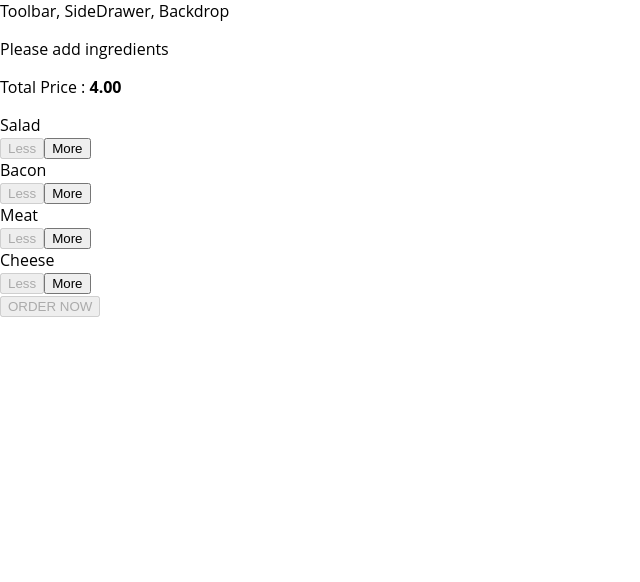
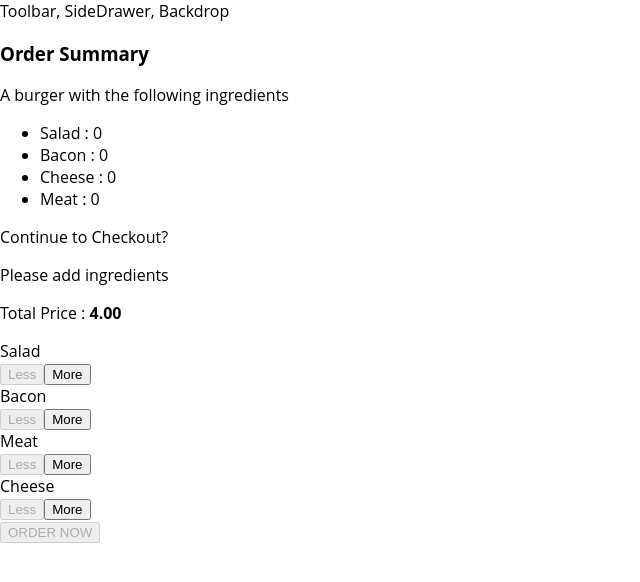
Before and after one commit to chomarlay/burger-app, a React app: page / in a window 1280 px wide. Shown: the top 582 px of the page, without its empty margins (0-640 px from the left). Built offline with nearby package versions, Linux system fonts and the light colour scheme; the HTML template or start-up script is replaced by a standard one.

Commit message:
Added Order summary modal

```diff
--- /dev/null
+++ b/src/components/Burger/OrderSummary/OrderSummary.js
@@ -0,0 +1,27 @@
+import React from 'react';
+import Auxilary from '../../../hoc/Auxilary';
+// import classes from './OrderSummary.css';
+
+const orderSummary = (props) => {
+    const ingredientSummary = Object.keys(props.ingredients)
+        .map(igKey => {
+            return (
+                <li key={igKey}>
+                <span style={{ textTransform: 'capitalize' }} >
+                    {igKey}</span> :  {props.ingredients[igKey]}
+            </li>);
+
+        });
+
+    return(
+    <Auxilary>
+        <h3>Order Summary</h3>
+        <p>A burger with the following ingredients</p>
+        <ul>
+            {ingredientSummary}
+        </ul>
+        <p>Continue to Checkout?</p>
+    </Auxilary>
+    );
+}
+export default orderSummary;
--- /dev/null
+++ b/src/components/UI/Modal/Modal.css
@@ -0,0 +1,20 @@
+.Modal {
+    position: fixed;
+    z-index: 500;
+    background-color: white;
+    width: 70%;
+    border: 1px solid #ccc;
+    box-shadow: 1px 1px 1px black;
+    padding: 16px;
+    left: 15%;
+    top: 30%;
+    box-sizing: border-box;
+    transition: all 0.3s ease-out;
+}
+
+@media (min-width: 600px) {
+    .Modal {
+        width: 500px;
+        left: calc(50% - 250px);
+    }
+}
--- /dev/null
+++ b/src/components/UI/Modal/Modal.js
@@ -0,0 +1,7 @@
+
+import React from 'react';
+import classes from './Modal.css';
+const modal = (props) => (
+    <div className={classes.Modal}>{props.children}</div>
+);
+export default modal;
--- a/src/containers/BurgerBuilder/BurgerBuilder.js
+++ b/src/containers/BurgerBuilder/BurgerBuilder.js
@@ -2,6 +2,8 @@
 import Auxilary from '../../hoc/Auxilary';
 import Burger from '../../components/Burger/Burger';
 import BuildControls from '../../components/Burger/BuildControls/BuildControls';
+import Modal from '../../components/UI/Modal/Modal';
+import OrderSummary from '../../components/Burger/OrderSummary/OrderSummary';
 
 const INGREDIENT_PRICES = {
     salad:0.5,
@@ -78,7 +80,9 @@
         }
         return (
         <Auxilary>
-            <main>
+                <Modal>
+                    <OrderSummary ingredients={this.state.ingredients}/>
+                </Modal>
                 <Burger ingredients ={ this.state.ingredients}/>
                 <BuildControls
                     totalPrice = {this.state.totalPrice}
@@ -87,7 +91,7 @@
                     disabled={disabledInfo}
                     purchasable={this.state.purchasable}
                 />
-            </main>
+
         </Auxilary>
     )
     }
```
Also changed, not shown: src/components/UI/Backdrop/Backdrop.js (added, +7 -0 lines), src/components/Burger/OrderSummary/OrderSummary.css (added), src/components/UI/Backdrop/Backdrop.css (added).
